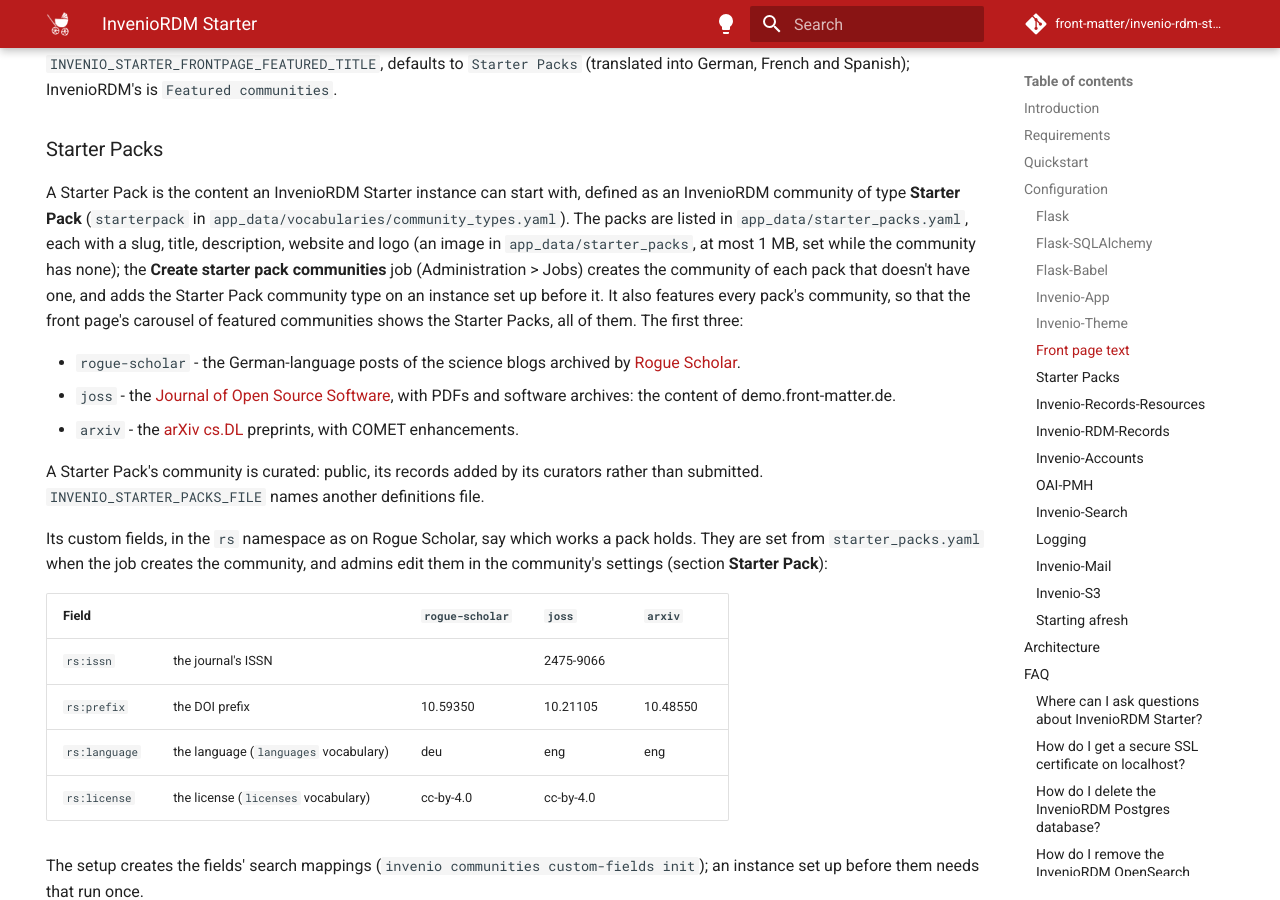
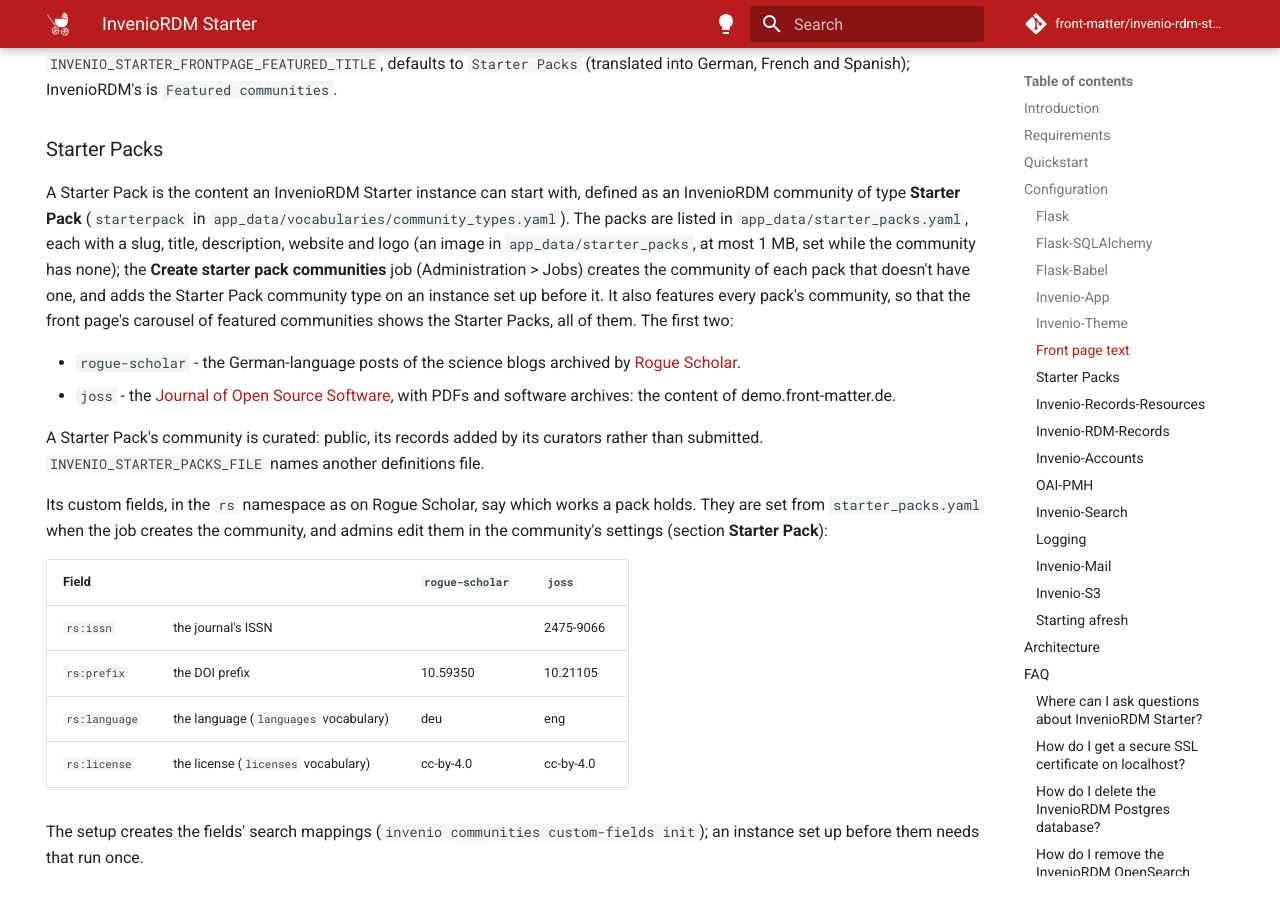
Before and after one commit to front-matter/invenio-rdm-starter, an MkDocs documentation site: the page built from docs/index.md, in a window 1280 px wide and 900 px high, scrolled down 3782 px. Built offline with MkDocs 1.6.1 and Material for MkDocs 9.7.7, drawn with Linux system fonts in a browser that asks for light colours; comment, search, counter and statistics services are not loaded.

Commit message:
chore: start with the rogue-scholar and joss Starter Packs, not arXiv

```diff
--- a/docs/index.md
+++ b/docs/index.md
@@ -100,22 +100,21 @@ The front page's carousel shows the featured communities, the Starter Packs, und
 
 ### Starter Packs
 
-A Starter Pack is the content an InvenioRDM Starter instance can start with, defined as an InvenioRDM community of type **Starter Pack** (`starterpack` in `app_data/vocabularies/community_types.yaml`). The packs are listed in `app_data/starter_packs.yaml`, each with a slug, title, description, website and logo (an image in `app_data/starter_packs`, at most 1 MB, set while the community has none); the **Create starter pack communities** job (Administration > Jobs) creates the community of each pack that doesn't have one, and adds the Starter Pack community type on an instance set up before it. It also features every pack's community, so that the front page's carousel of featured communities shows the Starter Packs, all of them. The first three:
+A Starter Pack is the content an InvenioRDM Starter instance can start with, defined as an InvenioRDM community of type **Starter Pack** (`starterpack` in `app_data/vocabularies/community_types.yaml`). The packs are listed in `app_data/starter_packs.yaml`, each with a slug, title, description, website and logo (an image in `app_data/starter_packs`, at most 1 MB, set while the community has none); the **Create starter pack communities** job (Administration > Jobs) creates the community of each pack that doesn't have one, and adds the Starter Pack community type on an instance set up before it. It also features every pack's community, so that the front page's carousel of featured communities shows the Starter Packs, all of them. The first two:
 
 * `rogue-scholar` - the German-language posts of the science blogs archived by [Rogue Scholar](https://rogue-scholar.org).
 * `joss` - the [Journal of Open Source Software](https://joss.theoj.org), with PDFs and software archives: the content of demo.front-matter.de.
-* `arxiv` - the [arXiv cs.DL](https://arxiv.org/list/cs.DL/recent) preprints, with COMET enhancements.
 
 A Starter Pack's community is curated: public, its records added by its curators rather than submitted. `INVENIO_STARTER_PACKS_FILE` names another definitions file.
 
 Its custom fields, in the `rs` namespace as on Rogue Scholar, say which works a pack holds. They are set from `starter_packs.yaml` when the job creates the community, and admins edit them in the community's settings (section **Starter Pack**):
 
-| Field | | `rogue-scholar` | `joss` | `arxiv` |
-| --- | --- | --- | --- | --- |
-| `rs:issn` | the journal's ISSN | | 2475-9066 | |
-| `rs:prefix` | the DOI prefix | 10.59350 | 10.21105 | 10.48550 |
-| `rs:language` | the language (`languages` vocabulary) | deu | eng | eng |
-| `rs:license` | the license (`licenses` vocabulary) | cc-by-4.0 | cc-by-4.0 | |
+| Field | | `rogue-scholar` | `joss` |
+| --- | --- | --- | --- |
+| `rs:issn` | the journal's ISSN | | 2475-9066 |
+| `rs:prefix` | the DOI prefix | 10.59350 | 10.21105 |
+| `rs:language` | the language (`languages` vocabulary) | deu | eng |
+| `rs:license` | the license (`licenses` vocabulary) | cc-by-4.0 | cc-by-4.0 |
 
 The setup creates the fields' search mappings (`invenio communities custom-fields init`); an instance set up before them needs that run once.
 
```
Also changed, not shown: site/invenio_rdm_starter/starter_packs.py, 3 other files.
